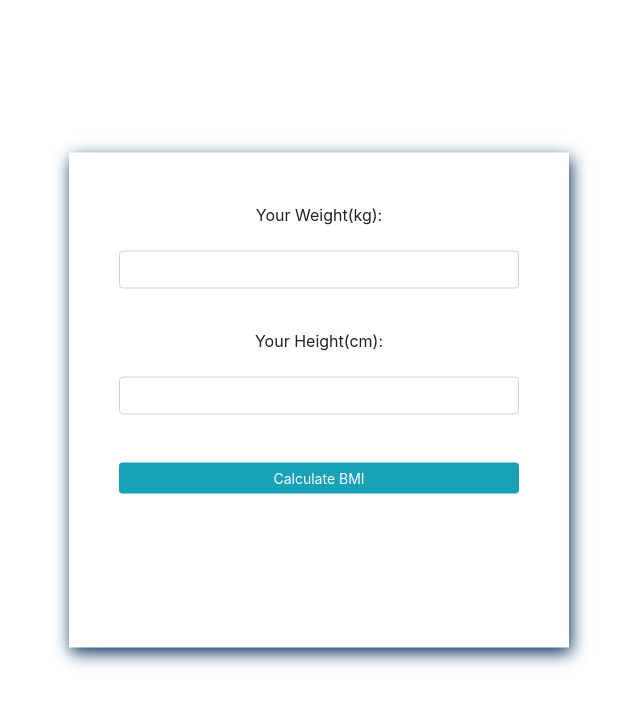
After one commit to kmth-hash/I2R_repo, a Django app: page /bmi/ in a window 1280 px wide. The commit adds this page. Shown: the top 706 px of the page, without its empty margins (351-991 px from the left). Run offline with Django 3.2, Linux system fonts and the light colour scheme.

Commit message:
bmi_calculator

```diff
--- a/myproj/myproj/urls.py
+++ b/myproj/myproj/urls.py
@@ -9,6 +9,7 @@ urlpatterns = [
     path('admin/', admin.site.urls),
     path('signup/' , views.signup) ,
     path('login/' , views.login) ,
+    path('bmi/' , views.bmi) ,
     path('' , views.mainpage)
 ]
 
--- a/myproj/myproj/views.py
+++ b/myproj/myproj/views.py
@@ -11,3 +11,6 @@ def login(request):
 
 def mainpage(request):
     return render(request , 'mainpage.html' , {})
+
+def bmi(request):
+    return render(request , 'bmi.html' , {})
--- /dev/null
+++ b/myproj/templates/bmi.html
@@ -0,0 +1,62 @@
+<!DOCTYPE html>
+<html>
+<head>
+    <title></title>
+    <link rel="stylesheet" href="https://cdn.jsdelivr.net/npm/bootstrap@4.6.0/dist/css/bootstrap.min.css">
+</head>
+<script language="JavaScript">
+<!--
+function calculateBmi() {
+var weight = document.getElementById('h').value
+var height = document.getElementById('w').value
+if(weight > 0 && height > 0){
+var finalBmi = weight/(height/100*height/100)
+document.getElementById('bmi').innerHTML = " Your BMI is :"+finalBmi
+if(finalBmi < 18.5){
+document.getElementById('means').innerHTML = "That you are too thin."
+}
+if(finalBmi > 18.5 && finalBmi < 25){
+document.getElementById('means').innerHTML = "That you are healthy."
+}
+if(finalBmi > 25){
+document.getElementById('means').innerHTML = "That you have overweight."
+}
+}
+else{
+alert("Please Fill in everything correctly")
+}
+}
+//-->
+</script>
+<style >
+    .txt-al{
+        text-align: center;
+    }
+        form{
+            margin-left: 30px;
+                padding: 50px;
+            width: 500px;
+                position:absolute;
+                top:50%;
+                left:50%;
+                background-color: white;
+                transform: translate(-50%,-50%);
+                box-shadow: 2px 5px 16px 0px #0B325E
+
+    }
+</style>
+<body>
+    <form class="txt-al" >
+        <div class="form-group">
+Your Weight(kg):<br/><br/> <input class="form-control input-sm"  type="text" id="w"name="weight" size="10"><br/></div>
+<div class="form-group">
+Your Height(cm): <br/><br/><input class="form-control input-sm"  type="text" id="h"name="height" size="10"><br/><br/><div>
+    <div> <button class="btn btn-info btn-sm btn-block" type="button" class="btn btn-info" value="Calculate BMI" onClick="calculateBmi()">Calculate BMI</button>
+<br/><br/></div>
+ <div class="form-group"><p id="bmi" ></p></div>
+<div class="form-group"><p id="means"></p><br /></div>
+
+</form>
+
+</body>
+</html>
```
Also changed, not shown: myproj/templates/mainpage.html (+20 -2 lines), myproj/myproj/migrations/0002_auto_20210526_0957.py (added).
